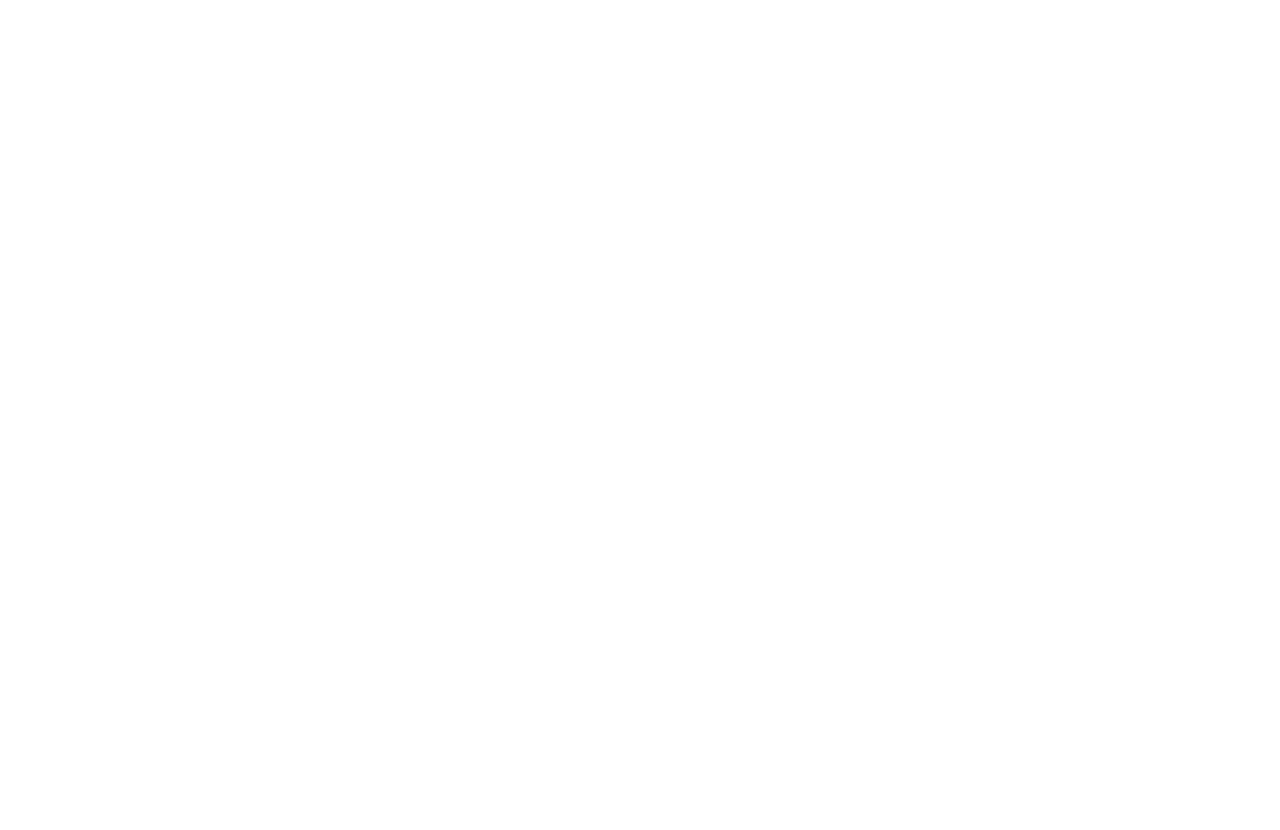
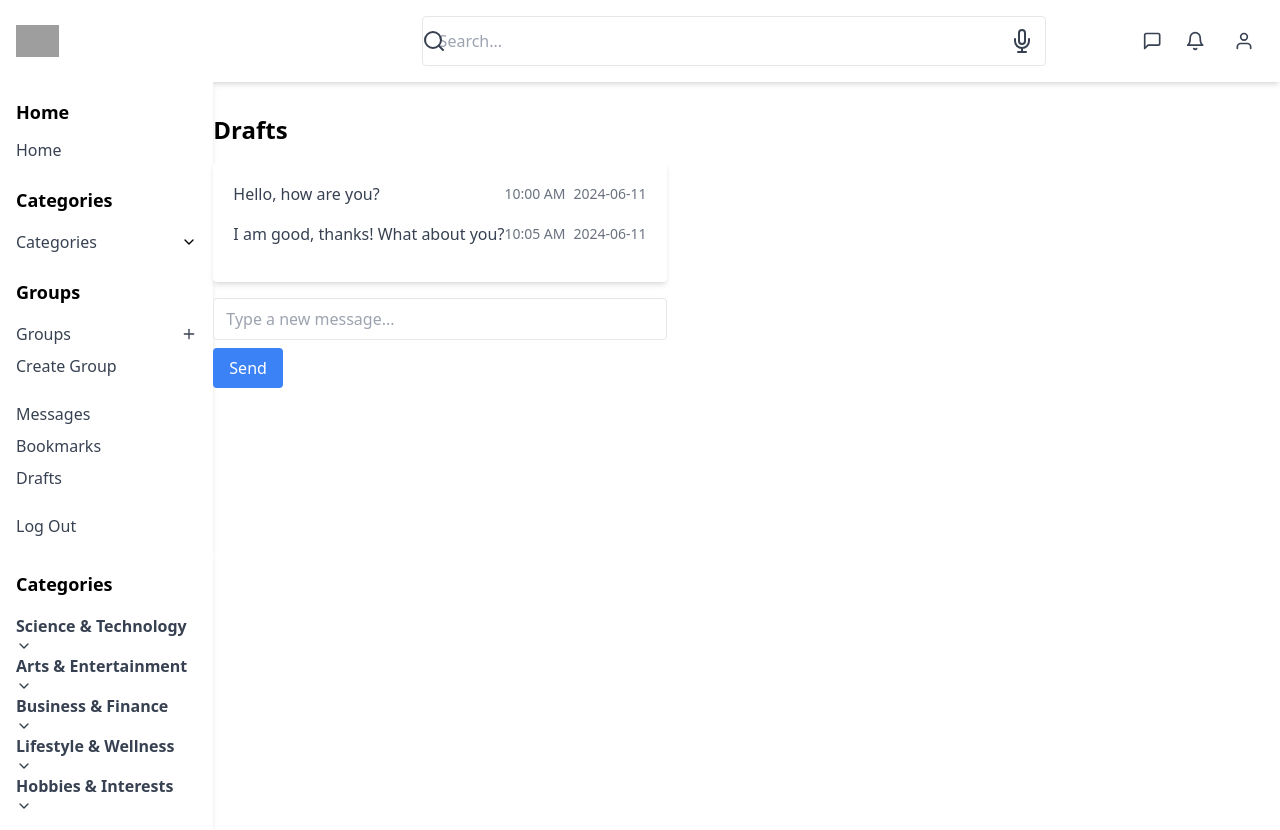
Before and after one commit to Thatohatsi880/chat_circle, a React (Vite) app in the folder chat_circle/: page /Drafts in a window 1280 px wide. Before the commit this address had no page. Before the commit the page ends 800 px from the top, so only its background shows below. Built offline with nearby package versions, Linux system fonts and the light colour scheme; grey boxes are pictures that could not be loaded.

Commit message:
Changed the DisplayPosts name to drafts

```diff
--- a/chat_circle/src/App.jsx
+++ b/chat_circle/src/App.jsx
@@ -1,6 +1,6 @@
 import React from 'react';
 import { BrowserRouter, Routes, Route } from 'react-router-dom';
-import { HomePage, CreatePosts, DisplayPosts, LandingPage, Login, SignUp } from './pages';
+import { HomePage, CreatePosts, Drafts, LandingPage, Login, SignUp } from './pages';
 
 function App() {
   return (
@@ -8,7 +8,7 @@
       <Routes>
         <Route path="/" element={<HomePage />} />
         <Route path="/CreatePosts" element={<CreatePosts />} />
-        <Route path="/DisplayPosts" element={<DisplayPosts />} />
+        <Route path="/Drafts" element={<Drafts />} />
         <Route path="/LandingPage" element={<LandingPage />} />
         <Route path="/Login" element={<Login />} />
         <Route path="/SignUp" element={<SignUp />} />
--- a/chat_circle/src/Pages/DisplayPosts.jsx
+++ /dev/null
@@ -1,4 +0,0 @@
-const DisplayPosts = () => ({})
-
-
-export default DisplayPosts
--- a/chat_circle/src/Pages/index.js
+++ b/chat_circle/src/Pages/index.js
@@ -1,6 +1,6 @@
 export { default as HomePage } from './HomePage';
 export { default as CreatePosts } from './CreatePosts';
-export { default as DisplayPosts } from './DisplayPosts';
+export { default as Drafts } from './Drafts';
 export { default as LandingPage } from './LandingPage';
 export { default as Login } from './Login';
 export { default as SignUp } from './SignUp';
--- /dev/null
+++ b/chat_circle/src/pages/Drafts.jsx
@@ -0,0 +1,237 @@
+import React, { useState } from 'react';
+import { FiBell, FiMessageSquare, FiUser, FiChevronDown, FiPlus, FiSearch, FiMic } from 'react-icons/fi';
+
+const IntegratedComponent = () => {
+  const [title, setTitle] = useState('');
+  const [content, setContent] = useState('');
+  const [showCategories, setShowCategories] = useState({});
+  const [userMenuVisible, setUserMenuVisible] = useState(false);
+  const [messages, setMessages] = useState([
+    { id: 1, text: 'Hello, how are you?', time: '10:00 AM', date: '2024-06-11' },
+    { id: 2, text: 'I am good, thanks! What about you?', time: '10:05 AM', date: '2024-06-11' },
+  ]);
+  const [newMessage, setNewMessage] = useState('');
+
+  const handleTitleChange = (e) => {
+    setTitle(e.target.value);
+  };
+
+  const handleContentChange = (e) => {
+    setContent(e.target.value);
+  };
+
+  const handleSubmit = (e) => {
+    e.preventDefault();
+    console.log('Post submitted:', { title, content });
+  };
+
+  const handleNewMessageChange = (e) => {
+    setNewMessage(e.target.value);
+  };
+
+  const handleNewMessageSubmit = (e) => {
+    e.preventDefault();
+    if (newMessage.trim()) {
+      const newMsg = {
+        id: messages.length + 1,
+        text: newMessage,
+        time: new Date().toLocaleTimeString([], { hour: '2-digit', minute: '2-digit' }),
+        date: new Date().toLocaleDateString(),
+      };
+      setMessages([...messages, newMsg]);
+      setNewMessage('');
+    }
+  };
+
+  const toggleCategories = (category) => {
+    setShowCategories((prevShowCategories) => ({
+      ...prevShowCategories,
+      [category]: !prevShowCategories[category],
+    }));
+  };
+
+  const toggleUserMenu = () => {
+    setUserMenuVisible(!userMenuVisible);
+  };
+
+  return (
+    <div className="min-h-screen flex flex-col">
+      <div className="bg-white shadow-md p-4 flex justify-between items-center">
+        <div className="flex items-center" style={{ width: '25%' }}>
+          <img src="logo.png" alt="Logo" className="h-8 mr-2" />
+        </div>
+        <div className="flex items-center justify-center" style={{ width: '50%' }}>
+          <div className="relative w-full flex justify-between items-center">
+            <FiSearch className="text-gray-700 h-10 w-6 absolute left-0 ml-0" />
+            <input
+              type="text"
+              placeholder="Search..."
+              className="border rounded py-3 px-4 w-full pr-12"
+            />
+            <FiMic className="text-gray-700 h-6 w-6 absolute right-0 mr-3" />
+          </div>
+        </div>
+        <div className="flex items-center space-x-4" style={{ width: '10%' }}>
+          <FiMessageSquare className="text-gray-700 h-5 w-10 cursor-pointer" />
+          <FiBell className="text-gray-700 h-5 w-10 cursor-pointer" />
+          <div className="relative">
+            <FiUser className="text-gray-700 h-5 w-10 cursor-pointer" onClick={toggleUserMenu} />
+            {userMenuVisible && (
+              <div className="absolute right-0 mt-2 w-48 bg-white border rounded-md shadow-lg py-1">
+                <a href="#" className="block px-4 py-2 text-sm text-gray-700 hover:bg-gray-100">Profile</a>
+                <a href="#" className="block px-4 py-2 text-sm text-gray-700 hover:bg-gray-100">Settings</a>
+                <a href="#" className="block px-4 py-2 text-sm text-gray-700 hover:bg-gray-100">Logout</a>
+              </div>
+            )}
+          </div>
+        </div>
+      </div>
+
+      <div className="flex flex-1">
+        <div className="w-1/6 bg-white p-4 shadow-md">
+          <div className="mb-6">
+            <h2 className="text-lg font-bold mb-3">Home</h2>
+            <ul>
+              <li className="mb-2">
+                <a href="/" className="text-gray-700">Home</a>
+              </li>
+            </ul>
+          </div>
+          <div className="mb-6">
+            <h2 className="text-lg font-bold mb-4">Categories</h2>
+            <div className="flex items-center justify-between mb-2 cursor-pointer" onClick={() => toggleCategories('mainCategories')}>
+              <span className="text-gray-700">Categories</span>
+              <FiChevronDown />
+            </div>
+            {showCategories.mainCategories && (
+              <ul className="ml-4">
+                <li className="mb-2">
+                  <a href="#" className="text-gray-700">Category 1</a>
+                </li>
+                <li className="mb-2">
+                  <a href="#" className="text-gray-700">Category 2</a>
+                </li>
+                <li className="mb-2">
+                  <a href="#" className="text-gray-700">Category 3</a>
+                </li>
+              </ul>
+            )}
+          </div>
+          <div className="mb-6">
+            <h2 className="text-lg font-bold mb-4">Groups</h2>
+            <ul>
+              <li className="mb-2 flex justify-between items-center">
+                <a href="#" className="text-gray-700">Groups</a>
+                <FiPlus className="text-gray-700" />
+              </li>
+              <li className="mb-2">
+                <a href="#" className="text-gray-700">Create Group</a>
+              </li>
+            </ul>
+          </div>
+          <div className="mb-6">
+            <ul>
+              <li className="mb-2">
+                <a href="#" className="text-gray-700">Messages</a>
+              </li>
+              <li className="mb-2">
+                <a href="#" className="text-gray-700">Bookmarks</a>
+              </li>
+              <li className="mb-2">
+                <a href="#" className="text-gray-700">Drafts</a>
+              </li>
+            </ul>
+          </div>
+          <div>
+            <a href="#" className="text-gray-700 flex items-center">
+              Log Out
+            </a>
+          </div>
+        </div>
+
+          {/* Conversation Section */}
+          <div className="mt-8">
+            <h2 className="text-2xl font-bold mb-4">Drafts</h2>
+            <div className="bg-white p-5 rounded shadow-md" >
+              {messages.map((message) => (
+                <div key={message.id} className="mb-4">
+                  <div className="flex justify-between items-center">
+                    <span className="text-gray-700">{message.text}</span>
+                    <div className="flex space-x-2 text-gray-500 text-sm">
+                      <span>{message.time}</span>
+                      <span>{message.date}</span>
+                    </div>
+                  </div>
+                </div>
+              ))}
+            </div>
+
+            {/* New Message Form */}
+            <form onSubmit={handleNewMessageSubmit} className="mt-4">
+              <input
+                type="text"
+                value={newMessage}
+                onChange={handleNewMessageChange}
+                className="border rounded w-full py-2 px-3 mb-2"
+                placeholder="Type a new message..."
+              />
+              <button type="submit" className="bg-blue-500 text-white py-2 px-4 rounded">Send</button>
+            </form>
+          </div>
+        </div>
+
+        <div className="w-1/6 bg-white p-4 shadow-md">
+          <h2 className="text-lg font-bold mb-4">Categories</h2>
+          <div>
+            <h3 className="text-gray-700 font-bold cursor-pointer" onClick={() => toggleCategories('scienceTechnology')}>
+              Science & Technology <FiChevronDown />
+            </h3>
+            {showCategories.scienceTechnology && (
+              <ul className="ml-4 mb-4">
+                <li><a href="#" className="text-gray-700">Sub-category 1</a></li>
+                <li><a href="#" className="text-gray-700">Sub-category 2</a></li>
+              </ul>
+            )}
+            <h3 className="text-gray-700 font-bold cursor-pointer" onClick={() => toggleCategories('artsEntertainment')}>
+              Arts & Entertainment <FiChevronDown />
+            </h3>
+            {showCategories.artsEntertainment && (
+              <ul className="ml-4 mb-4">
+                <li><a href="#" className="text-gray-700">Sub-category 1</a></li>
+                <li><a href="#" className="text-gray-700">Sub-category 2</a></li>
+              </ul>
+            )}
+            <h3 className="text-gray-700 font-bold cursor-pointer" onClick={() => toggleCategories('businessFinance')}>
+              Business & Finance <FiChevronDown />
+            </h3>
+            {showCategories.businessFinance && (
+              <ul className="ml-4 mb-4">
+                <li><a href="#" className="text-gray-700">Sub-category 1</a></li>
+                <li><a href="#" className="text-gray-700">Sub-category 2</a></li>
+              </ul>
+            )}
+            <h3 className="text-gray-700 font-bold cursor-pointer" onClick={() => toggleCategories('lifestyleWellness')}>
+              Lifestyle & Wellness <FiChevronDown />
+            </h3>
+            {showCategories.lifestyleWellness && (
+              <ul className="ml-4 mb-4">
+                <li><a href="#" className="text-gray-700">Sub-category 1</a></li>
+                <li><a href="#" className="text-gray-700">Sub-category 2</a></li>
+              </ul>
+            )}
+            <h3 className="text-gray-700 font-bold cursor-pointer" onClick={() => toggleCategories('hobbiesInterests')}>
+              Hobbies & Interests <FiChevronDown />
+            </h3>
+            {showCategories.hobbiesInterests && (
+              <ul className="ml-4 mb-4">
+                <li><a href="#" className="text-gray-700">Sub-category 1</a></li>
+                <li><a href="#" className="text-gray-700">Sub-category 2</a></li>
+              </ul>
+            )}
+          </div>
+        </div>
+      </div>
+  );
+};
+
+export default IntegratedComponent;
```
